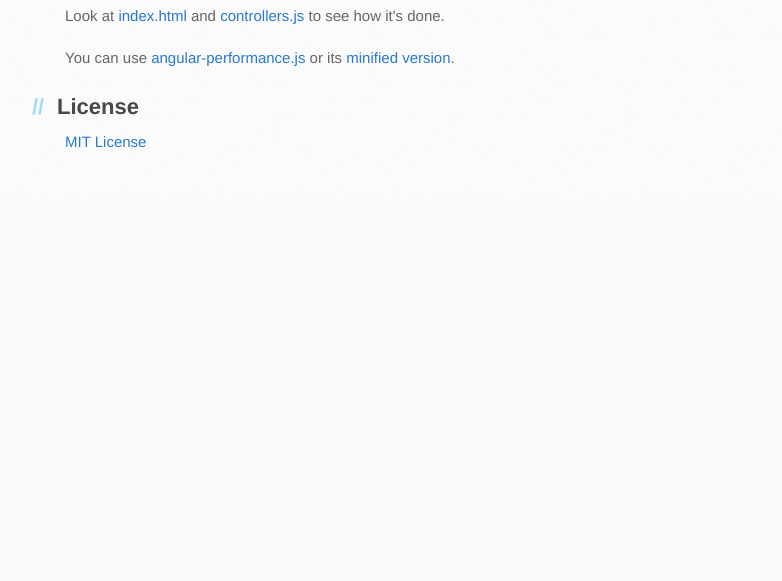
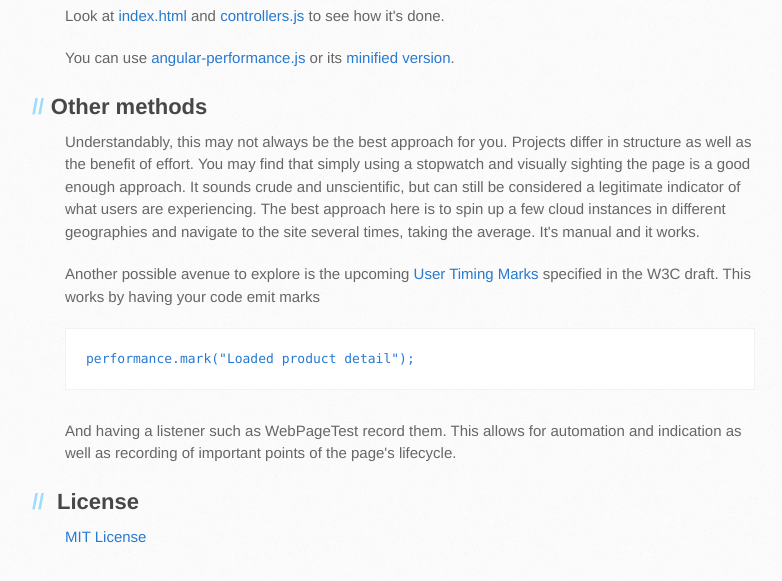
Before and after one commit to mendhak/angular-performance, a website: page index.html in a window 1280 px wide. Shown: the part 5200-5781 px from the top of the page, without its empty margins (105-887 px from the left). Before the commit the page ends 5396 px from the top, so only its background shows below. Drawn offline with Linux system fonts and the light colour scheme.

```diff
--- a/index.html
+++ b/index.html
@@ -141,6 +141,15 @@
 
 <p>You can use <a href="https://raw.github.com/mendhak/angular-performance/master/src/angular-performance.js">angular-performance.js</a> or its <a href="https://raw.github.com/mendhak/angular-performance/master/build/angular-performance.min.js">minified version</a>.</p>
 
+<h2>Other methods</h2>
+            <p>Understandably, this may not always be the best approach for you.  Projects differ in structure as well as the benefit of effort.  You may find that simply using a stopwatch and visually sighting the page is a good enough approach.
+                It sounds crude and unscientific, but can still be considered a legitimate indicator of what users are experiencing.  The best approach here is to spin up a few cloud instances in different geographies and navigate to the site several times, taking the average.
+                It's manual and it works. </p>
+
+            <p>Another possible avenue to explore is the upcoming <a href="http://www.w3.org/TR/user-timing/">User Timing Marks</a> specified in the W3C draft.  This works by having your code emit marks</p>
+            <pre><code>performance.mark("Loaded product detail");</code></pre>
+            <p>And having a listener such as WebPageTest record them. This allows for automation and indication as well as recording of important points of the page's lifecycle.</p>
+
 <h2>
 <a name="license" class="anchor" href="#license"><span class="octicon octicon-link"></span></a>License</h2>
 
```
